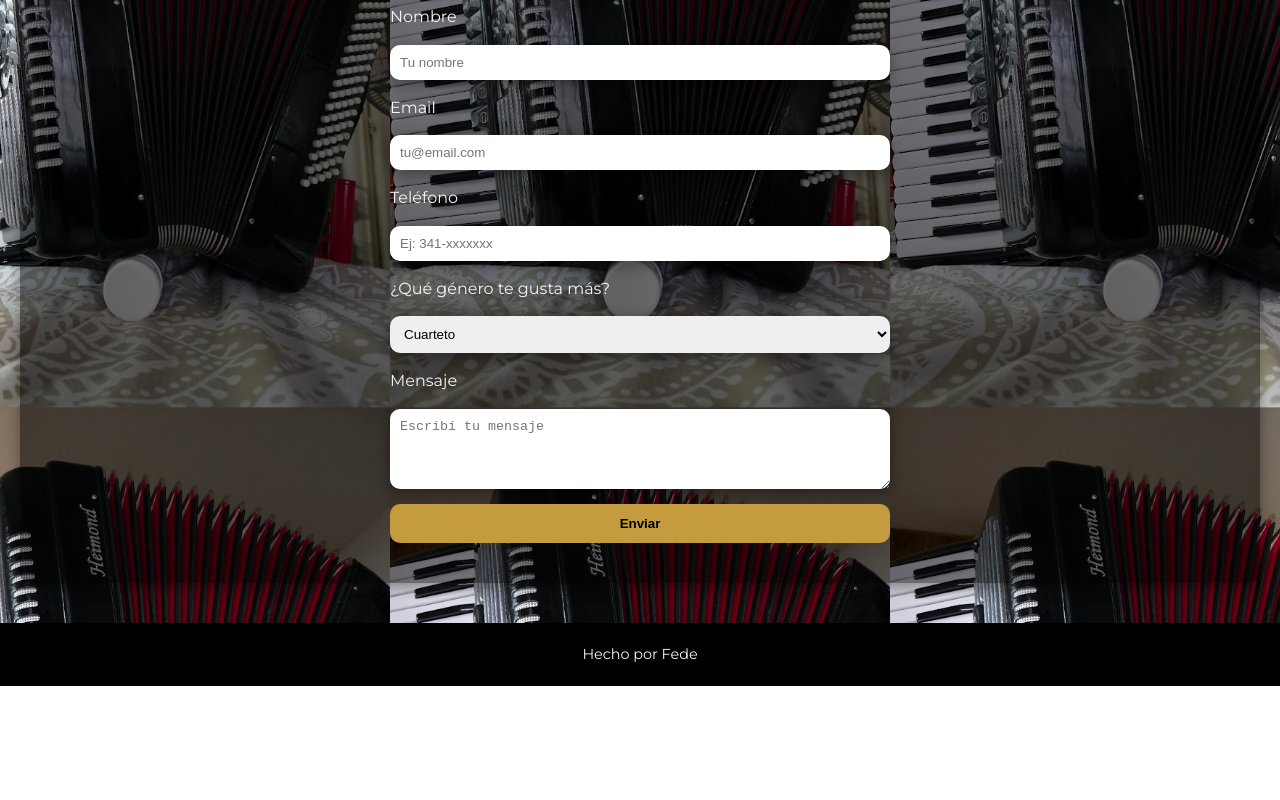
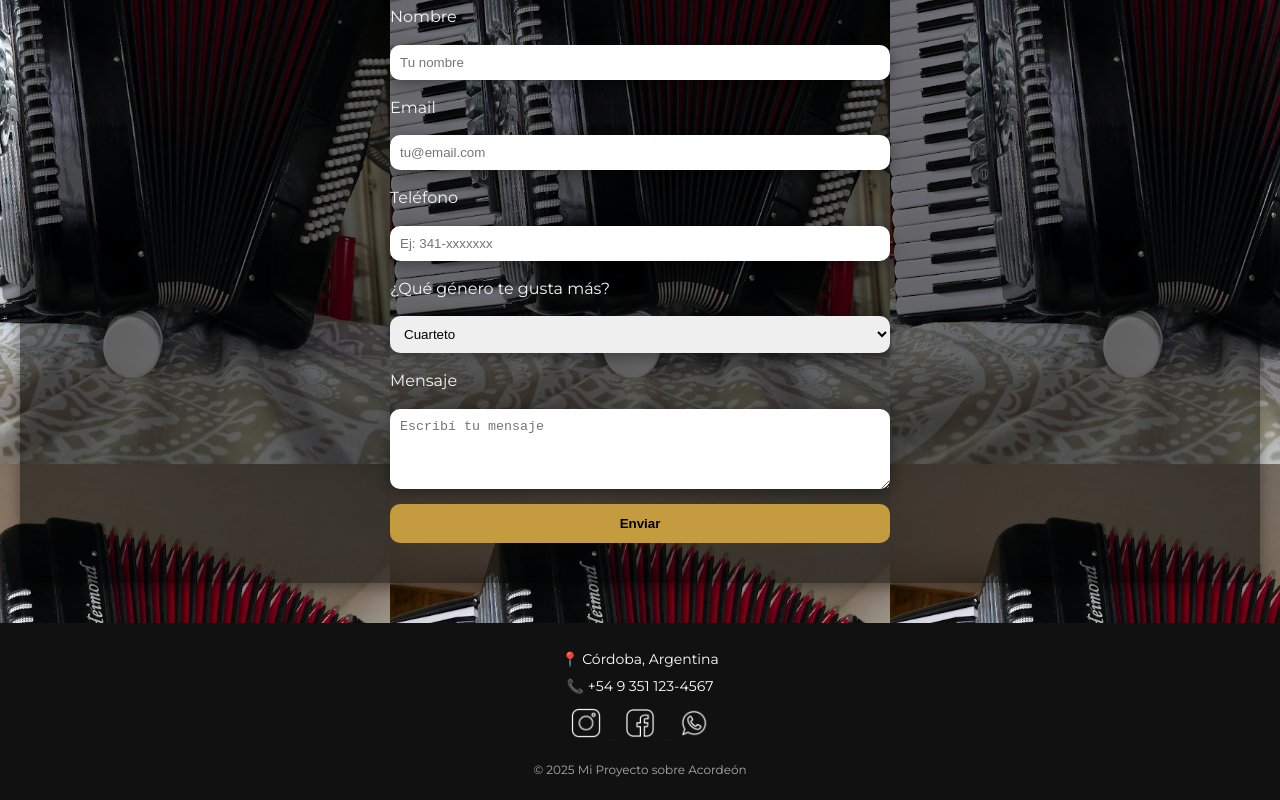
Before and after one commit to guzmanfederico985/mi-acordeon, a plain HTML site: page index.html in a window 1280 px wide. Shown: the part 1872-2672 px from the top of the page. Before the commit the page ends 2558 px from the top, so only its background shows below. Drawn offline with nearby package versions, Linux system fonts and the light colour scheme.

Commit message:
agregamos footer contacto y redes

```diff
--- a/index.html
+++ b/index.html
@@ -125,9 +125,24 @@
     </div>
   </section>
 
-  <footer class="site-footer">
-    <p>Hecho por Fede</p>
-  </footer>
+ <footer>
+  <div class="footer-contenido">
+    <p>📍 Córdoba, Argentina</p>
+    <p>📞 +54 9 351 123-4567</p>
+    <div class="redes">
+      <a href="https://www.instagram.com" target="_blank">
+        <img src="img/instagram.png" alt="Instagram">
+      </a>
+      <a href="https://www.facebook.com" target="_blank">
+        <img src="img/facebook.png" alt="Facebook">
+      </a>
+      <a href="https://wa.me/543511234567" target="_blank">
+        <img src="img/whatsapp.png" alt="WhatsApp">
+      </a>
+    </div>
+  </div>
+  <p class="copy">&copy; 2025 Mi Proyecto sobre Acordeón</p>
+</footer>
 
    <!--EFECTO ACORDEON PARA UNA PAGINA SOBRE MI ACORDEON 🤣-->
   <script>
--- a/style.css
+++ b/style.css
@@ -127,13 +127,39 @@ audio {
 }
 
 /* Footer */
-.site-footer {
+footer {
+  background-color: #111;
+  color: #fff;
   text-align: center;
-  padding: 20px;
-  background: var(--primary);
-  color: var(--light);
-  font-size: 0.9rem;
+  padding: 20px 10px;
   margin-top: 40px;
+}
+
+.footer-contenido p {
+  margin: 5px 0;
+  font-size: 14px;
+}
+
+.redes {
+  margin: 10px 0;
+}
+
+.redes a img {
+  width: 30px;
+  margin: 0 10px;
+  filter: brightness(0) invert(1); /* Los pone en blanco */
+  transition: transform 0.3s;
+}
+
+.redes a img:hover {
+  transform: scale(1.2);
+  filter: brightness(1) invert(0); /* Vuelve a color en hover */
+}
+
+.copy {
+  margin-top: 15px;
+  font-size: 12px;
+  color: #aaa;
 }
 body {
   font-family: var(--font-body);
```
Also changed, not shown: img/facebook.png (added), img/instagram.png (added), img/whatsapp.png (added).
